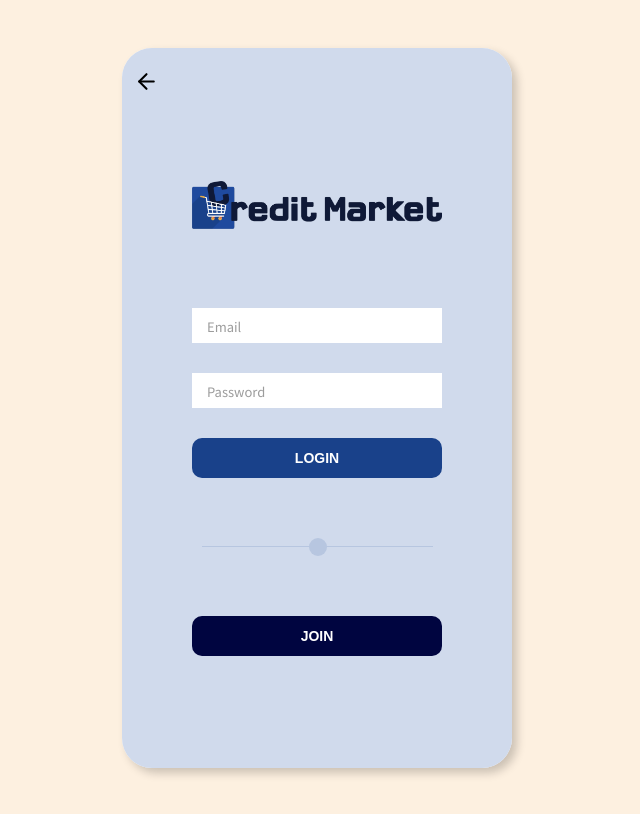
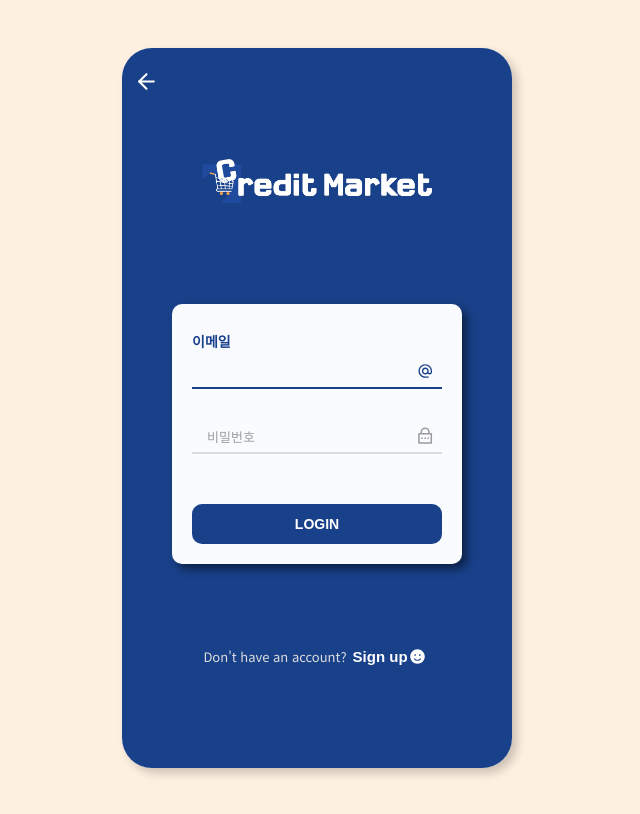
Before and after one commit to fastcampus-mini/credit-market-FE, a React (Vite) app: page /login in a window 1280 px wide. Shown: the whole page, without its empty margins (323-963 px from the left). Built offline with nearby package versions, Linux system fonts and the light colour scheme; what emotion-reset would draw is missing.

Commit message:
Design: 로그인, 로그아웃 리디자인

```diff
--- a/src/components/common/BackButton.tsx
+++ b/src/components/common/BackButton.tsx
@@ -7,12 +7,13 @@ type Props = {
   onClick?: React.MouseEventHandler<HTMLButtonElement>;
   size?: number;
   isMypage?: boolean;
+  color?: string;
 };
 
-const BackButton = ({ onClick, size, isMypage }: Props) => {
+const BackButton = ({ onClick, size, isMypage, color }: Props) => {
   return (
     <button css={isMypage ? MypageButtonStyle : BackButtonStyle} onClick={onClick}>
-      <FiArrowLeft size={size} />
+      <FiArrowLeft size={size} color={color} />
     </button>
   );
 };
--- a/src/components/common/Button.tsx
+++ b/src/components/common/Button.tsx
@@ -99,7 +99,7 @@ const handleButtonType = (buttonType: string) => {
         border: 1px solid ${COLORS.primary};
         &:hover {
           color: ${COLORS.white};
-          background-color: ${COLORS.primary};
+          background-color: ${COLORS.secondary};
           border: none;
         }
       `;
--- a/src/components/common/Input.tsx
+++ b/src/components/common/Input.tsx
@@ -2,6 +2,8 @@ import React from 'react';
 import COLORS from '@/styles/colors';
 import styled from '@emotion/styled';
 import { BsSearch } from 'react-icons/bs';
+import { RiLockPasswordLine } from 'react-icons/ri';
+import { MdAlternateEmail, MdWork, MdOutlineCreditScore } from 'react-icons/md';
 
 interface Prop {
   inputType: string;
@@ -63,6 +65,10 @@ const Input = ({
       />
       {classType === 'text-search' && <BsSearch className="searchIcon" />}
       {classType === 'text-input-white' && <label htmlFor={id}>{label}</label>}
+      {label === '이메일' && <MdAlternateEmail />}
+      {label.includes('비밀번호') && <RiLockPasswordLine />}
+      {label === '직업' && <MdWork />}
+      {label === '개인신용점수' && <MdOutlineCreditScore />}
     </StyledInputBox>
   );
 };
--- a/src/pages/Login.tsx
+++ b/src/pages/Login.tsx
@@ -16,6 +16,7 @@ import { setModal } from '@/store/modalSlice';
 import { MESSAGES } from '@/constants/messages';
 import { setCookie } from '@/utils/cookie';
 import { ILogin } from '@/interfaces/user';
+import { FaSmile } from 'react-icons/fa';
 
 const Login = () => {
   const dispatch = useDispatch();
@@ -64,19 +65,20 @@ const Login = () => {
 
   return (
     <SignForm>
-      <BackButton onClick={goBack} size={25} />
+      <BackButton onClick={goBack} size={25} color={COLORS.white} />
       <SigninStyle>
-        <h1 css={mb70}>
-          <LogoStyle src="../../images/logo_Main.png" alt="" />
+        <h1>
+          <LogoStyle src="../../images/logo_white.png" alt="" />
         </h1>
         <SigninFormStyle onSubmit={handleSubmit(onSubmit)}>
           <InputBox className={errors.email ? 'active' : dirtyFields.email ? 'active' : ''}>
             <Input
               id="LoginEmail"
-              label="Email"
+              label="이메일"
               inputType="text"
               classType="text-input-white"
               aria-invalid={!isDirty ? undefined : errors.email ? 'true' : 'false'}
+              autoFocus
               register={{
                 ...register('email', {
                   required: '이메일을 입력해주세요.',
@@ -93,7 +95,7 @@ const Login = () => {
           <InputBox className={errors.password ? 'active' : dirtyFields.password ? 'active' : ''}>
             <Input
               id="LoginPw"
-              label="Password"
+              label="비밀번호"
               inputType="password"
               classType="text-input-white"
               aria-invalid={!isDirty ? undefined : errors.password ? 'true' : 'false'}
@@ -111,7 +113,7 @@ const Login = () => {
             LOGIN
           </Button>
         </SigninFormStyle>
-        <LoginBackground>
+        {/* <LoginBackground>
           <svg
             width="231"
             height="18"
@@ -122,10 +124,20 @@ const Login = () => {
             <circle cx="116" cy="9" r="9" fill="#B7C6E0" />
             <rect y="8" width="231" height="1" fill="#B7C6E0" />
           </svg>
-        </LoginBackground>
-        <Button onClick={goSignup} height="40px" buttonType="secondary" fontWeight={800}>
-          JOIN
-        </Button>
+        </LoginBackground> */}
+        <SignupBtnArea>
+          <p>Don't have an account?</p>
+          <Button
+            buttonType="transparent"
+            width="auto"
+            height="auto"
+            onClick={goSignup}
+            fontWeight={800}
+            color={COLORS.white}
+          >
+            Sign up <FaSmile />
+          </Button>
+        </SignupBtnArea>
       </SigninStyle>
     </SignForm>
   );
@@ -134,7 +146,8 @@ const Login = () => {
 export default Login;
 
 export const SignForm = styled.div`
-  background-color: ${COLORS.textInput};
+  // background-color: ${COLORS.textInput};
+  background-color: ${COLORS.primary};
   height: calc(100% + 115px);
   position: relative;
   display: flex;
@@ -146,21 +159,30 @@ const SigninStyle = styled.div`
   position: relative;
   display: flex;
   flex-direction: column;
-  padding: 0 70px;
 
   #lottie {
     width: 100px;
   }
-`;
 
-const mb70 = css`
-  margin-bottom: 70px;
+  h1 {
+    padding: 0 80px;
+  }
 `;
 
 const SigninFormStyle = styled.form`
   display: flex;
   flex-direction: column;
   align-items: space-between;
+  margin-top: 70px;
+  background: ${COLORS.background};
+  margin: 70px 50px;
+  padding: 50px 20px 20px;
+  border-radius: 10px;
+  box-shadow: 5px 5px 10px rgba(0, 0, 0, 0.5);
+
+  > button {
+    margin-top: 20px;
+  }
 `;
 
 export const InputBox = styled.div`
@@ -179,9 +201,21 @@ export const InputBox = styled.div`
     transition: 0.5s;
   }
 
+  &::before {
+    position: absolute;
+    content: '';
+    width: 100%;
+    height: 2px;
+    background: ${COLORS.lightGray};
+    bottom: 0;
+    transition: 0.5s;
+    z-index: 1;
+  }
+
   &.active::after,
   &:focus-within::after {
     width: 100%;
+    z-index: 2;
   }
 
   &.active label,
@@ -195,12 +229,30 @@ export const InputBox = styled.div`
     z-index: 0;
   }
 
+  &.active svg,
+  &:focus-within svg {
+    top: -13px;
+    left: 0;
+    color: ${COLORS.primary};
+    font-weight: bold;
+    font-size: 14px;
+    opacity: 1;
+    z-index: 0;
+    transition: 0.5s;
+  }
+
+  &.active select,
+  &:focus-within select {
+    color: ${COLORS.mainText};
+    font-weight: bold;
+  }
+
   input {
     width: 100%;
     border: none;
     padding: 10px 15px;
     outline: none;
-    background: ${COLORS.white};
+    background: transparent;
   }
 
   label {
@@ -213,19 +265,48 @@ export const InputBox = styled.div`
     cursor: pointer;
     transition: 0.5s;
   }
+
+  svg {
+    color: ${COLORS.gray};
+    margin-right: 10px;
+    transform: scale(1.3);
+  }
+`;
+
+const SignupBtnArea = styled.div`
+  display: flex;
+  justify-content: center;
+  align-items: center;
+
+  p {
+    font-size: 13px;
+    color: ${COLORS.lightGray};
+  }
+
+  button {
+    display: flex;
+    gap: 2px;
+    justify-content: center;
+    align-items: center;
+    font-size: 15px;
+
+    &:hover {
+      transform: scale(1.2) rotate(-20deg);
+    }
+  }
 `;
 
 export const LogoStyle = styled.img({
   width: '100%',
 });
 
-const LoginBackground = styled.div`
-  width: 100%;
-  display: flex;
-  justify-content: center;
-  align-items: center;
-  margin: 60px 0;
-`;
+// const LoginBackground = styled.div`
+//   width: 100%;
+//   display: flex;
+//   justify-content: center;
+//   align-items: center;
+//   margin: 30px 0;
+// `;
 
 export const ErrStyle = styled.p`
   color: red;
--- a/src/pages/Signup.tsx
+++ b/src/pages/Signup.tsx
@@ -165,17 +165,17 @@ const Signup = () => {
 
   return (
     <SignForm>
-      <BackButton onClick={backModalOpen} size={25} />
+      <BackButton onClick={backModalOpen} size={25} color={COLORS.white} />
       <SignupStyle>
-        <h1 css={mb30}>
-          <LogoStyle src="../../images/logo_Main.png" alt="" />
+        <h1>
+          <LogoStyle src="../../images/logo_white.png" alt="" />
         </h1>
         <SignupFormStyle onSubmit={handleSubmit(onSubmit)} onKeyDown={handleKeyDown}>
           <SignupFormPanel>
             <InputBox className={errors.email ? 'active' : dirtyFields.email ? 'active' : ''}>
               <Input
                 id="SignupEmail"
-                label="Email"
+                label="이메일"
                 inputType="text"
                 classType="text-input-white"
                 aria-invalid={!isDirty ? undefined : errors.email ? 'true' : 'false'}
@@ -194,7 +194,7 @@ const Signup = () => {
             <InputBox className={errors.password ? 'active' : dirtyFields.password ? 'active' : ''}>
               <Input
                 id="SignupPw"
-                label="Password"
+                label="비밀번호"
                 inputType="password"
                 classType="text-input-white"
                 aria-invalid={!isDirty ? undefined : errors.password ? 'true' : 'false'}
@@ -215,7 +215,7 @@ const Signup = () => {
             >
               <Input
                 id="SignupPwConfirm"
-                label="Password Confirm"
+                label="비밀번호 확인"
                 inputType="password"
                 classType="text-input-white"
                 aria-invalid={!isDirty ? undefined : errors.passwordConfirm ? 'true' : 'false'}
@@ -234,7 +234,7 @@ const Signup = () => {
             <InputBox className={errors.job ? 'active' : dirtyFields.job ? 'active' : ''}>
               <Input
                 id="SignupJob"
-                label="Job"
+                label="직업"
                 inputType="text"
                 classType="text-input-white"
                 aria-invalid={!isDirty ? undefined : errors.job ? 'true' : 'false'}
@@ -261,7 +261,7 @@ const Signup = () => {
                   : ''
               }
             >
-              <SelectLabel>Birth</SelectLabel>
+              <SelectLabel>생일</SelectLabel>
               <SelectStyle
                 {...register('birthYear', {
                   required: '생년월일을 선택해주세요.',
@@ -289,7 +289,7 @@ const Signup = () => {
             <InputBox className={errors.credit ? 'active' : dirtyFields.credit ? 'active' : ''}>
               <Input
                 id="SignupCreditScore"
-                label="Personality Credit Score"
+                label="개인신용점수"
                 inputType="text"
                 classType="text-input-white"
                 aria-invalid={!isDirty ? undefined : errors.credit ? 'true' : 'false'}
@@ -307,7 +307,7 @@ const Signup = () => {
             </InputBox>
 
             <InputBox className={errors.sex ? 'active' : dirtyFields.sex ? 'active' : ''}>
-              <SelectLabel>Gender</SelectLabel>
+              <SelectLabel>성별</SelectLabel>
               <SelectStyle
                 {...register('sex', {
                   required: '성별을 선택해주세요.',
@@ -322,7 +322,7 @@ const Signup = () => {
             </InputBox>
 
             <InputBox className={errors.loan ? 'active' : dirtyFields.loan ? 'active' : ''}>
-              <SelectLabel>Type of Loan</SelectLabel>
+              <SelectLabel>대출 종류</SelectLabel>
               <SelectStyle
                 {...register('loan', {
                   required: '선호하는 대출 종류를 선택해주세요.',
@@ -338,7 +338,7 @@ const Signup = () => {
             </InputBox>
 
             <InputBox className={errors.interest ? 'active' : dirtyFields.interest ? 'active' : ''}>
-              <SelectLabel>Type of Rate</SelectLabel>
+              <SelectLabel>금리 종류</SelectLabel>
               <SelectStyle
                 {...register('interest', {
                   required: '선호하는 금리 종류를 선택해주세요.',
@@ -353,8 +353,14 @@ const Signup = () => {
               {errors.interest && <ErrStyle role="alert">{errors.interest.message}</ErrStyle>}
             </InputBox>
           </SignupFormPanel>
-          <Button type="submit" isDisabled={isSubmitting} height="50px" width="calc(100% - 140px)">
-            Submit
+          <Button
+            buttonType="secondary"
+            type="submit"
+            isDisabled={isSubmitting}
+            height="40px"
+            width="100%"
+          >
+            SUBMIT
           </Button>
         </SignupFormStyle>
       </SignupStyle>
@@ -367,7 +373,8 @@ Modal.setAppElement('#root');
 export default Signup;
 
 export const SignForm = styled.div`
-  background-color: ${COLORS.textInput};
+  // background-color: ${COLORS.textInput};
+  background-color: ${COLORS.primary};
   height: calc(100% + 115px);
   position: relative;
   display: flex;
@@ -383,10 +390,13 @@ const SignupStyle = styled.div`
   #lottie {
     width: 100px;
   }
+  h1 {
+    padding: 0 80px;
+  }
 `;
 
 const SelectStyle = styled.select`
-  background-color: ${COLORS.white};
+  background-color: transparent;
   display: flex;
   align-items: center;
   width: 100%;
@@ -394,30 +404,37 @@ const SelectStyle = styled.select`
   padding: 10px 15px;
   outline: none;
   cursor: pointer;
-
-  option {
-    background-color: white;
-  }
+  color: ${COLORS.gray};
+  transition: 0.5s;
 `;
 
 export const SignupFormStyle = styled.form`
   display: flex;
   flex-direction: column;
   align-items: center;
+  margin-top: 20px;
+  padding: 0 40px;
+
+  > button {
+    margin-top: 20px;
+    font-weight: bold;
+
+    &:hover {
+      background-color: ${COLORS.white};
+      color: ${COLORS.primary};
+    }
+  }
 `;
 
 const SignupFormPanel = styled.div`
   width: 100%;
-  padding: 20px 70px;
-  margin-bottom: 30px;
+  background: ${COLORS.background};
+  box-shadow: 5px 5px 10px rgba(0, 0, 0, 0.5);
+  border-radius: 10px;
+  padding: 50px 30px 10px;
   min-height: 300px;
-  max-height: 500px;
+  max-height: 550px;
   overflow-y: auto;
-`;
-
-const mb30 = css`
-  margin-bottom: 30px;
-  padding: 0 70px;
 `;
 
 const BirthStyle = css`
--- a/src/styles/GlobalStyle.tsx
+++ b/src/styles/GlobalStyle.tsx
@@ -49,8 +49,8 @@ const style = css`
     display: flex;
     justify-content: center;
     align-items: center;
+    background: ${COLORS.bodyBackground};
     color: ${COLORS.mainText};
-    background: ${COLORS.bodyBackground};
 
     .ReactModalPortal {
       z-index: 50;
@@ -105,6 +105,7 @@ const style = css`
 
       input {
         cursor: pointer;
+        color: ${COLORS.mainText};
       }
 
       input[type='checkbox'] {
```
